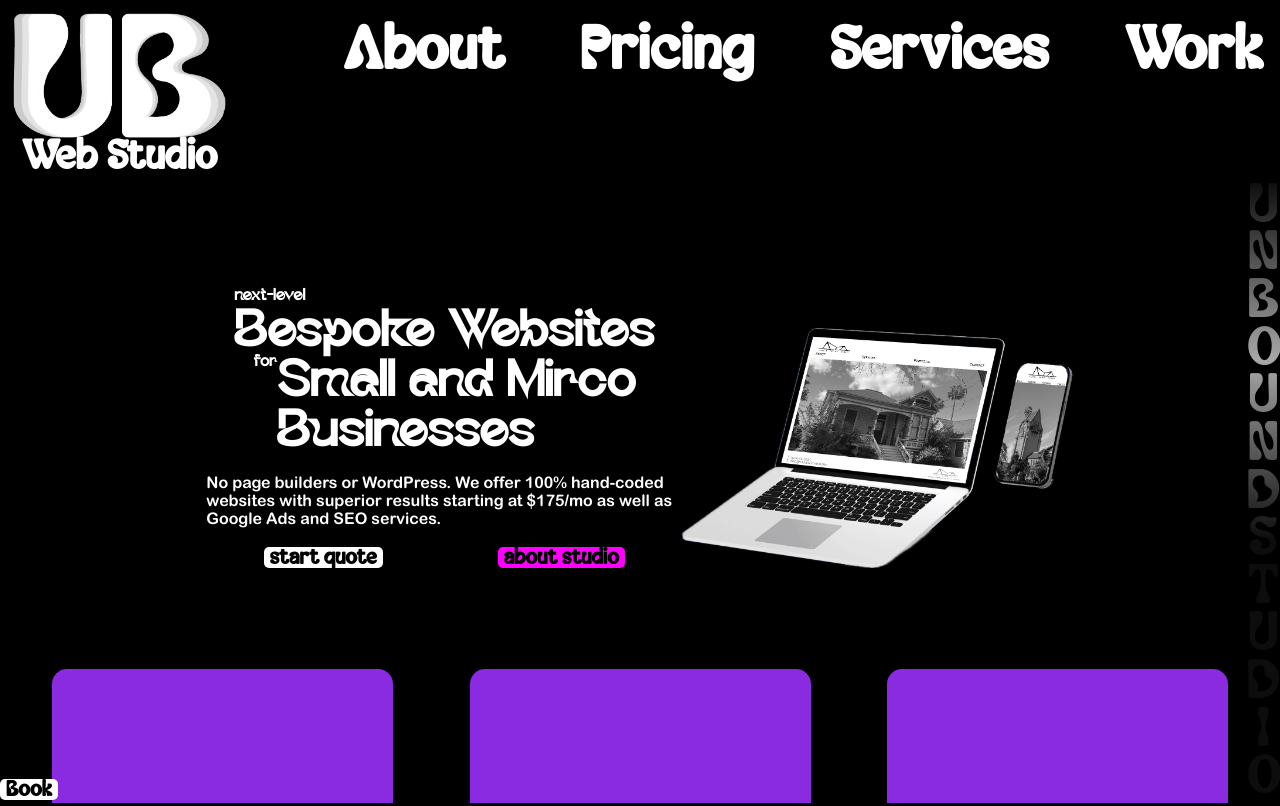
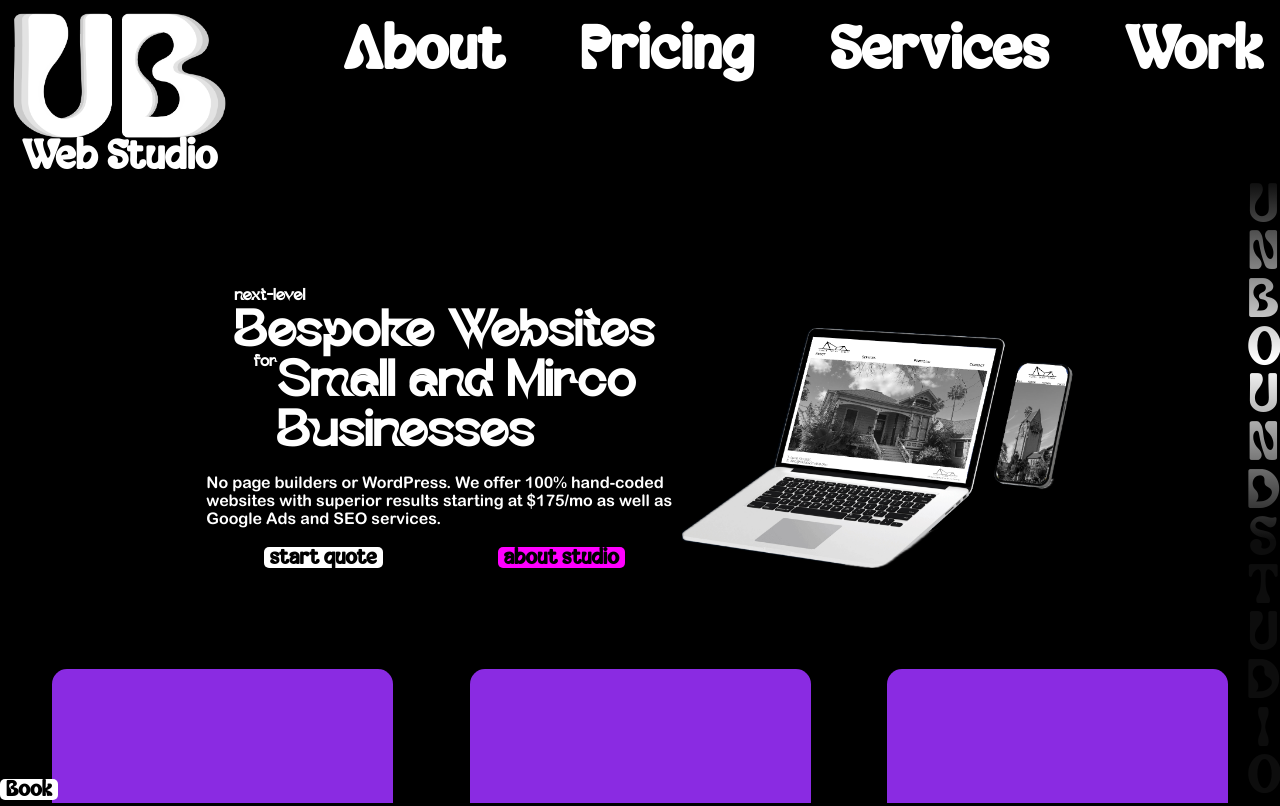
Before and after one commit to RoxanneTabuena/ub_webstudios, a React (Create React App) app: page / in a window 1280 px wide. Built offline with nearby package versions, Linux system fonts and the light colour scheme.

Commit message:
make scroll color bolder

```diff
--- a/src/components/root/Root.js
+++ b/src/components/root/Root.js
@@ -41,7 +41,7 @@ export const Root = () => {
             <ScrollToTop ref={mainRef}/>
             <Scroller
                 text="UNBOUNDSTUDIO"
-                color="rgba(255,255,255,.66)"
+                color="rgb(255,255,255)"
                 totalHeight={scrollHeight}
                 position={scrollTop}
                 handleWidthChange={handleWidthChange}
```
